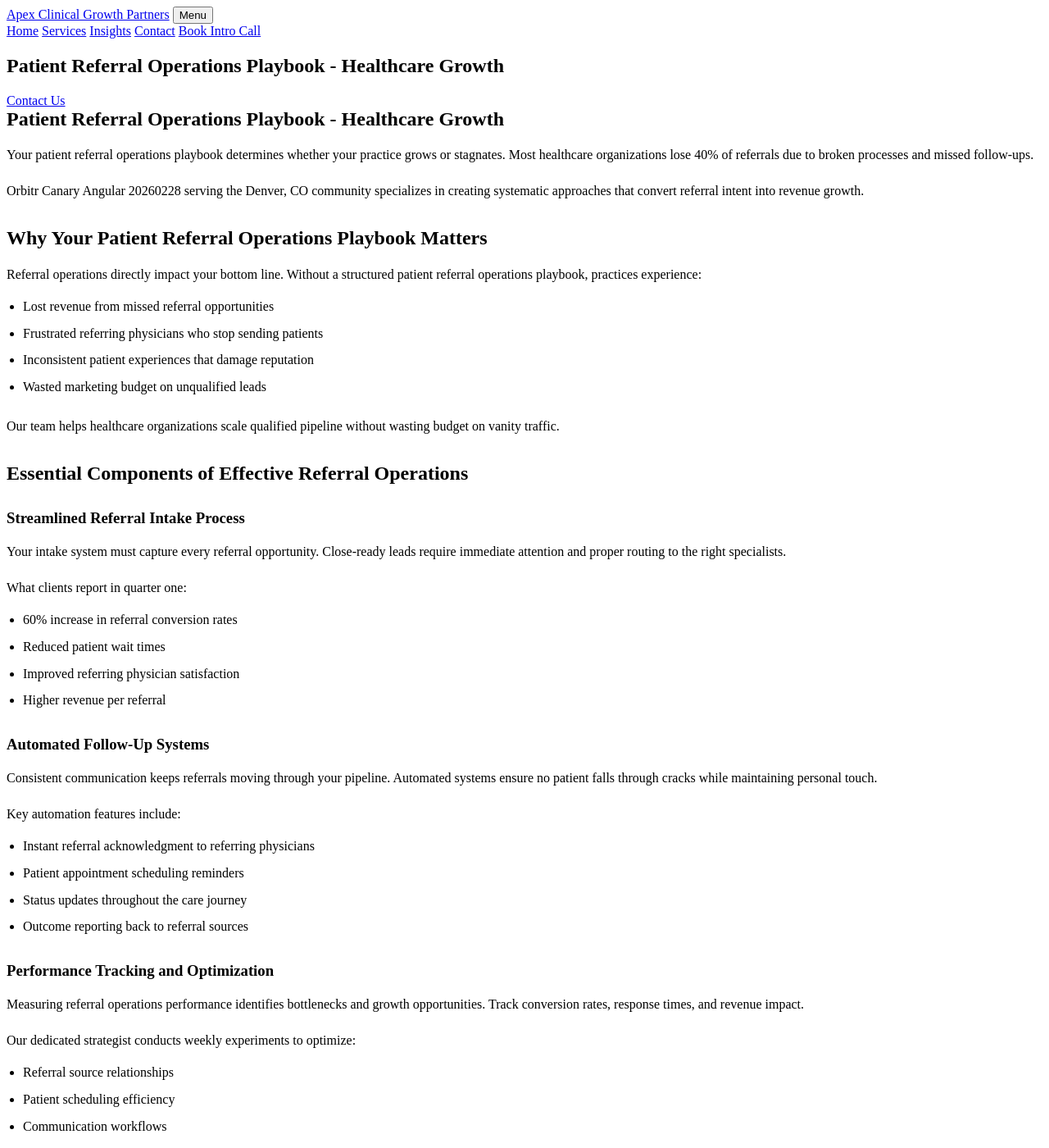
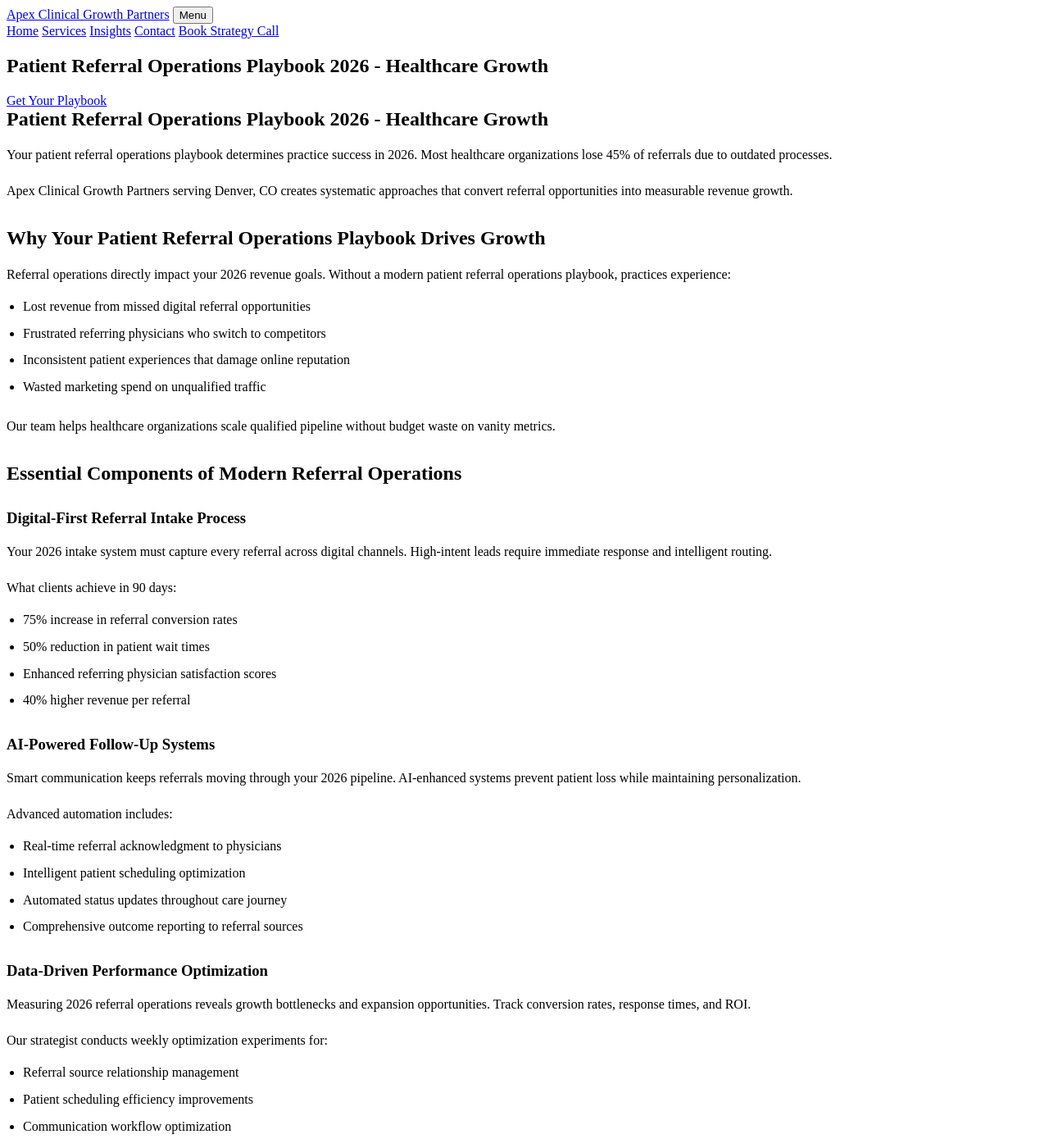
Before and after one commit to prjctlphbt/orbitr-canary-angular-20260228, a Jekyll site: the page angular-referral-ops-playbook-20260228142149.html, which Jekyll copies as it is, in a window 1280 px wide and 1400 px high. Shown: the whole window at 82% size. Built offline with Jekyll 4.4.1, drawn with Linux system fonts in a browser that asks for light colours; some of the changed text lies outside the part shown.

Commit message:
Refresh and update content: angular-referral-ops-playbook-20260228142149.html

```diff
--- a/angular-referral-ops-playbook-20260228142149.html
+++ b/angular-referral-ops-playbook-20260228142149.html
@@ -4,8 +4,8 @@
 <head>
 <meta charset="utf-8"/>
 <meta content="width=device-width, initial-scale=1.0" name="viewport"/>
-<meta content="Streamline patient referrals with our comprehensive operations playbook. Optimize workflows, boost growth, and improve patient outcomes. Get started today." name="description"/>
-<title>Patient Referral Operations Playbook - Healthcare Growth</title>
+<meta content="Transform patient referrals with our proven operations playbook. Increase conversion rates by 60% and streamline workflows. Expert healthcare growth strategies for 2026." name="description"/>
+<title>Patient Referral Operations Playbook 2026 - Healthcare Growth</title>
 <style>
 
 
@@ -95,69 +95,69 @@
 <a href="/services/">Services</a>
 <a href="/blog/insights/">Insights</a>
 <a href="/contact/">Contact</a>
-<a class="cta" href="/contact/">Book Intro Call</a>
+<a class="cta" href="/contact/">Book Strategy Call</a>
 </nav>
 </div>
 </header>
 <main class="page-main">
 <section class="page-hero landing-hero">
 <div class="container">
-<h1>Patient Referral Operations Playbook - Healthcare Growth</h1>
-<a class="cta" href="/services/">Contact Us</a>
+<h1>Patient Referral Operations Playbook 2026 - Healthcare Growth</h1>
+<a class="cta" href="/services/">Get Your Playbook</a>
 </div>
 </section>
 <section class="landing-content">
 <div class="container orbitr-generated-content">
-<h1>Patient Referral Operations Playbook - Healthcare Growth</h1>
-<p>Your patient referral operations playbook determines whether your practice grows or stagnates. Most healthcare organizations lose 40% of referrals due to broken processes and missed follow-ups.</p>
-<p>Orbitr Canary Angular 20260228 serving the Denver, CO community specializes in creating systematic approaches that convert referral intent into revenue growth.</p>
-<h2>Why Your Patient Referral Operations Playbook Matters</h2>
-<p>Referral operations directly impact your bottom line. Without a structured patient referral operations playbook, practices experience:</p>
+<h1>Patient Referral Operations Playbook 2026 - Healthcare Growth</h1>
+<p>Your patient referral operations playbook determines practice success in 2026. Most healthcare organizations lose 45% of referrals due to outdated processes.</p>
+<p>Apex Clinical Growth Partners serving Denver, CO creates systematic approaches that convert referral opportunities into measurable revenue growth.</p>
+<h2>Why Your Patient Referral Operations Playbook Drives Growth</h2>
+<p>Referral operations directly impact your 2026 revenue goals. Without a modern patient referral operations playbook, practices experience:</p>
 <ul>
-<li>Lost revenue from missed referral opportunities</li>
-<li>Frustrated referring physicians who stop sending patients</li>
-<li>Inconsistent patient experiences that damage reputation</li>
-<li>Wasted marketing budget on unqualified leads</li>
+<li>Lost revenue from missed digital referral opportunities</li>
+<li>Frustrated referring physicians who switch to competitors</li>
+<li>Inconsistent patient experiences that damage online reputation</li>
+<li>Wasted marketing spend on unqualified traffic</li>
 </ul>
-<p>Our team helps healthcare organizations scale qualified pipeline without wasting budget on vanity traffic.</p>
-<h2>Essential Components of Effective Referral Operations</h2>
-<h3>Streamlined Referral Intake Process</h3>
-<p>Your intake system must capture every referral opportunity. Close-ready leads require immediate attention and proper routing to the right specialists.</p>
-<p>What clients report in quarter one:
+<p>Our team helps healthcare organizations scale qualified pipeline without budget waste on vanity metrics.</p>
+<h2>Essential Components of Modern Referral Operations</h2>
+<h3>Digital-First Referral Intake Process</h3>
+<p>Your 2026 intake system must capture every referral across digital channels. High-intent leads require immediate response and intelligent routing.</p>
+<p>What clients achieve in 90 days:
 <ul>
-<li>60% increase in referral conversion rates</li>
-<li>Reduced patient wait times</li>
-<li>Improved referring physician satisfaction</li>
-<li>Higher revenue per referral</li>
+<li>75% increase in referral conversion rates</li>
+<li>50% reduction in patient wait times</li>
+<li>Enhanced referring physician satisfaction scores</li>
+<li>40% higher revenue per referral</li>
 </ul></p>
-<h3>Automated Follow-Up Systems</h3>
-<p>Consistent communication keeps referrals moving through your pipeline. Automated systems ensure no patient falls through cracks while maintaining personal touch.</p>
-<p>Key automation features include:
+<h3>AI-Powered Follow-Up Systems</h3>
+<p>Smart communication keeps referrals moving through your 2026 pipeline. AI-enhanced systems prevent patient loss while maintaining personalization.</p>
+<p>Advanced automation includes:
 <ul>
-<li>Instant referral acknowledgment to referring physicians</li>
-<li>Patient appointment scheduling reminders</li>
-<li>Status updates throughout the care journey</li>
-<li>Outcome reporting back to referral sources</li>
+<li>Real-time referral acknowledgment to physicians</li>
+<li>Intelligent patient scheduling optimization</li>
+<li>Automated status updates throughout care journey</li>
+<li>Comprehensive outcome reporting to referral sources</li>
 </ul></p>
-<h3>Performance Tracking and Optimization</h3>
-<p>Measuring referral operations performance identifies bottlenecks and growth opportunities. Track conversion rates, response times, and revenue impact.</p>
-<p>Our dedicated strategist conducts weekly experiments to optimize:
+<h3>Data-Driven Performance Optimization</h3>
+<p>Measuring 2026 referral operations reveals growth bottlenecks and expansion opportunities. Track conversion rates, response times, and ROI.</p>
+<p>Our strategist conducts weekly optimization experiments for:
 <ul>
-<li>Referral source relationships</li>
-<li>Patient scheduling efficiency</li>
-<li>Communication workflows</li>
-<li>Revenue conversion metrics</li>
+<li>Referral source relationship management</li>
+<li>Patient scheduling efficiency improvements</li>
+<li>Communication workflow optimization</li>
+<li>Revenue conversion metric enhancement</li>
 </ul></p>
-<h2>Transform Your Referral Operations Today</h2>
-<p>A comprehensive patient referral operations playbook transforms scattered processes into revenue-generating systems. Healthcare organizations using structured approaches see qualified growth within 90 days.</p>
-<p>Our services focus on building sustainable referral operations that scale with your practice. We help create systems that generate revenue intent, not vanity traffic.</p>
-<p>Ready to optimize your patient referral operations playbook? Contact our team at (720) 555-0105 or email hello@apexclinicalgrowth.com to discuss your referral growth strategy.</p>
+<h2>Transform Your 2026 Referral Operations</h2>
+<p>A comprehensive patient referral operations playbook transforms scattered processes into revenue-generating systems. Healthcare organizations see qualified growth within 60 days.</p>
+<p>Our services build sustainable referral operations that scale with your practice. We create systems generating revenue intent, not vanity traffic.</p>
+<p>Ready to optimize your patient referral operations playbook for 2026? Contact our team at (720) 555-0105 or hello@apexclinicalgrowth.com today.</p>
 </div>
 </section>
 <section class="landing-cta">
 <div class="container">
-<h2>Take the Next Step</h2>
-<a class="cta" href="/services/">Contact Us</a>
+<h2>Start Your Growth Journey</h2>
+<a class="cta" href="/services/">Get Your Strategy</a>
 </div>
 </section>
 </main>
```
